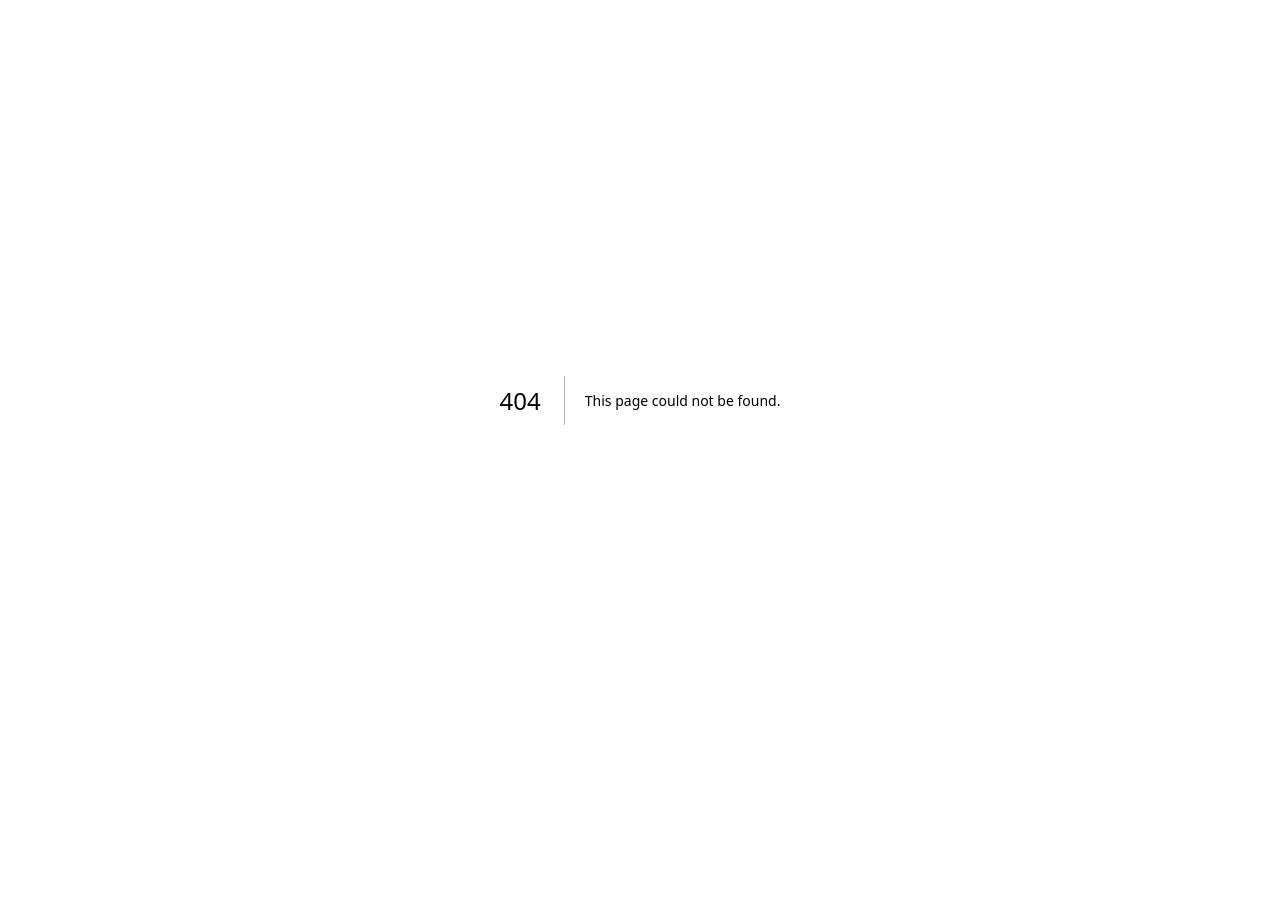
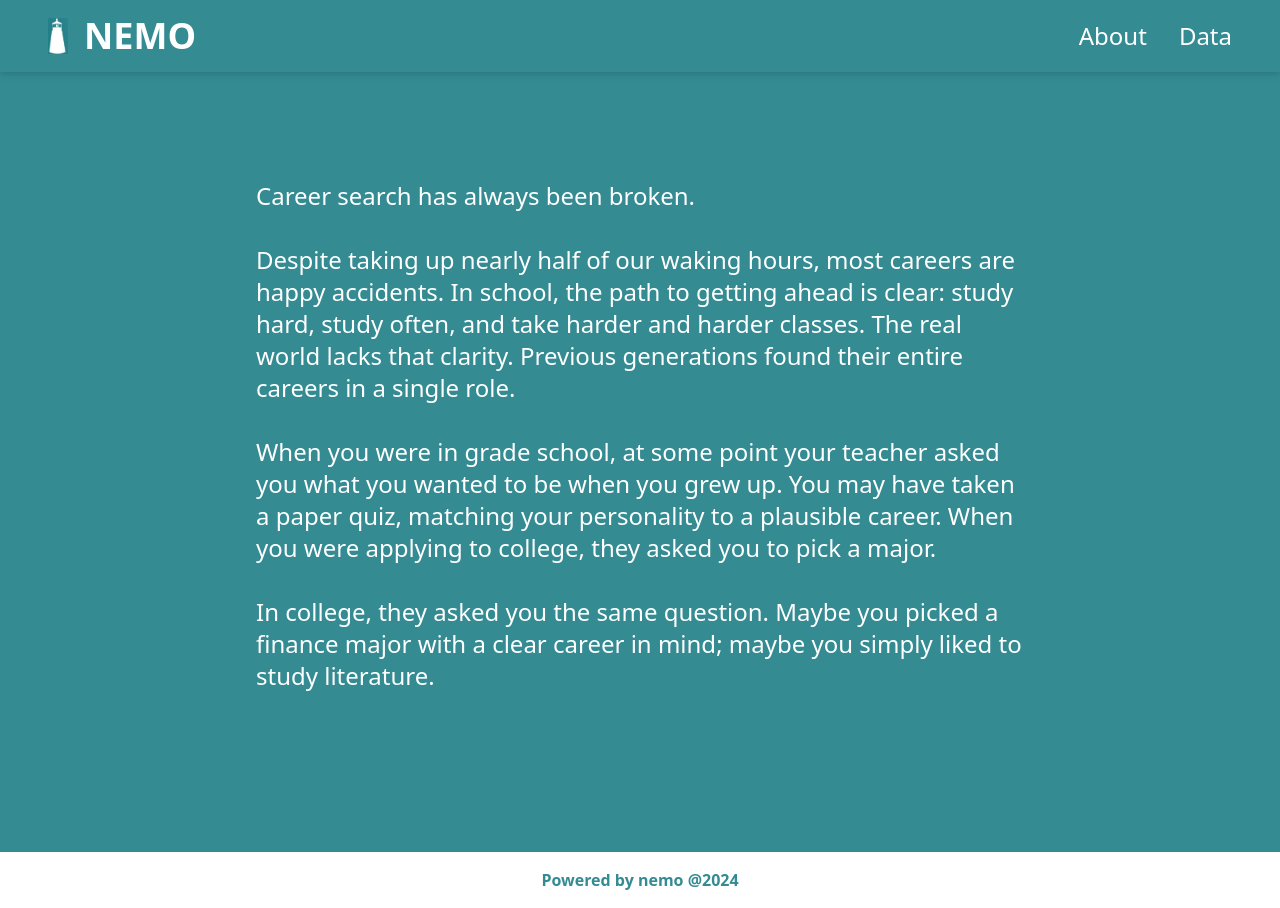
Before and after one commit to BlueMath-Warriors/nemo-app, a Next.js app: page /about in a window 1280 px wide. Before the commit this address had no page. Before the commit the page ends 800 px from the top, so only its background shows below. Built offline with nearby package versions, Linux system fonts and the light colour scheme.

Commit message:
About Page created

```diff
--- a/components/navbar/index.jsx
+++ b/components/navbar/index.jsx
@@ -1,25 +1,31 @@
 import React from "react";
 import Image from "next/image";
+import Link from "next/link";
 
 const Navbar = () => {
   return (
     <nav className="fixed top-0 left-0 right-0 z-10 flex justify-between items-center py-4 bg-nemo-dark px-4 md:px-12 drop-shadow-md">
-      <div className="flex gap-4 items-center justify-center">
-      <Image
-        src="/images/nemo-logo.jpg"
-        width={20}
-        height={60}
-      />
+      <Link
+        href="/"
+        className="flex gap-4 items-center justify-center cursor-pointer"
+      >
+        <Image src="/images/nemo-logo.jpg" width={20} height={60} />
         <p className="text-white font-bold text-2xl md:text-4xl">NEMO</p>
-      </div>
+      </Link>
       <ul className="flex space-x-8">
         <li>
-          <a href="#" className="text-nemo-light text-xl md:text-2xl hover:text-gray-300">
+          <Link
+            href="/about"
+            className="text-nemo-light text-xl md:text-2xl hover:text-gray-300"
+          >
             About
-          </a>
+          </Link>
         </li>
         <li>
-          <a href="#" className="text-nemo-light text-xl md:text-2xl hover:text-gray-300">
+          <a
+            href="#"
+            className="text-nemo-light text-xl md:text-2xl hover:text-gray-300"
+          >
             Data
           </a>
         </li>
--- /dev/null
+++ b/pages/about/index.js
@@ -0,0 +1,40 @@
+import Image from "next/image";
+import Layout from "../layout";
+
+const About = () => {
+  return (
+    <Layout>
+      <section
+        className="flex flex-col flex-1 gap-8 items-start pt-[180px] pb-[160px] px-[10%] md:px-[15%] lg:px-[20%] w-full text-2xl nemo-blue-light text-left"
+        style={{ minHeight: "calc(100vh - 56px)" }}
+      >
+        <p>Career search has always been broken.</p>
+        <p>
+          Despite taking up nearly half of our waking hours, most careers are
+          happy accidents. In school, the path to getting ahead is clear: study
+          hard, study often, and take harder and harder classes. The real world
+          lacks that clarity. Previous generations found their entire careers in
+          a single role.
+        </p>
+        <p>
+          When you were in grade school, at some point your teacher asked you
+          what you wanted to be when you grew up. You may have taken a paper
+          quiz, matching your personality to a plausible career. When you were
+          applying to college, they asked you to pick a major.
+        </p>
+        <p>
+          In college, they asked you the same question. Maybe you picked a
+          finance major with a clear career in mind; maybe you simply liked to
+          study literature.
+        </p>
+      </section>
+    </Layout>
+  );
+};
+
+export default About;
+
+//
+//
+//
+//
--- a/tailwind.config.js
+++ b/tailwind.config.js
@@ -15,6 +15,7 @@ module.exports = {
       colors: {
         "nemo-dark": "#348b92",
         "nemo-light": "#FFFFFF",
+        "nemo-blue-light": "#c2f6ff",
       },
     },
   },
```
